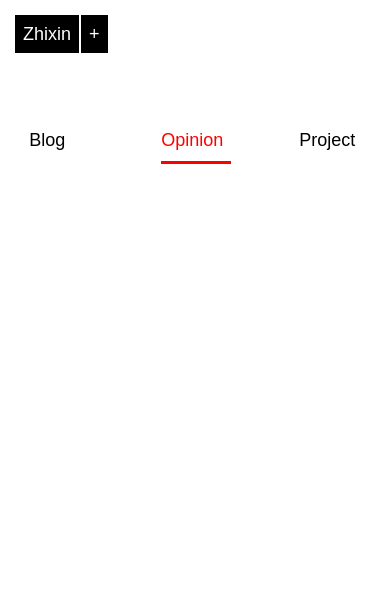
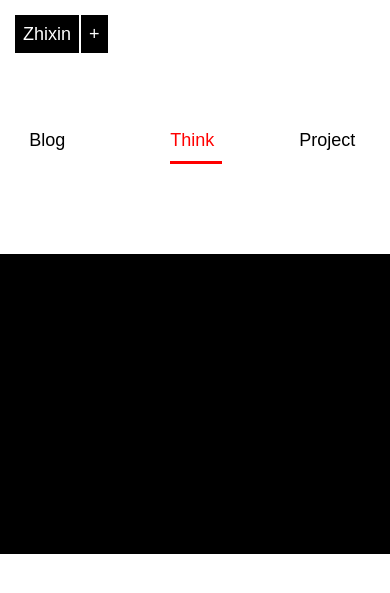
Before and after one commit to yishuihe/yishuihe.github.io, a Jekyll site: the page built from think/index.md, in a window 390 px wide. Shown: the top 593 px of the page. Built offline with Jekyll 4.4.1, drawn with Linux system fonts in a browser that asks for light colours; Markdown is read by kramdown in place of the engine named in the settings.

Commit message:
zhixin: change "opinion" to "think" - part2

```diff
--- a/_layouts/post.html
+++ b/_layouts/post.html
@@ -36,7 +36,7 @@
 
         <h2>Think</h2>
         <ul class="artical-list">
-        {% for post in site.categories.opinion%}
+        {% for post in site.categories.think%}
             <li><a href="{{ post.url }}">{{ post.title }}</a></li>
         {% endfor %}
         </ul>
--- a/css/default.css
+++ b/css/default.css
@@ -86,7 +86,7 @@
 .blog .aside{
     background-image:url(https://d233eq3e3p3cv0.cloudfront.net/max/1000/0*cF2i1ZosSP_UTJig.jpeg);
 }
-.opinion .aside{
+.Think .aside{
     background-image:url(https://dnqgz544uhbo8.cloudfront.net/_/fp/img/bestof/june-2013.CaUUbO2jIECgCmldhmxCCA.jpg);
 }
 .project .aside{
@@ -167,7 +167,7 @@
 
     .blog .aside,
     .project .aside,
-    .opinion .aside {display:none;background-image:none;}
+    .Think .aside {display:none;background-image:none;}
 }
 
 @media (max-width: 1020px){
--- a/think/index.md
+++ b/think/index.md
@@ -2,18 +2,18 @@
 layout: home
 ---
 
-<div class="index-content opinion">
+<div class="index-content think">
     <div class="section">
         <ul class="artical-cate">
             <li><a href="/"><span>Blog</span></a></li>
-            <li class="on" style="text-align:center"><a href="/opinion"><span>Opinion</span></a></li>
+            <li class="on" style="text-align:center"><a href="/think"><span>Think</span></a></li>
             <li style="text-align:right"><a href="/project"><span>Project</span></a></li>
         </ul>
 
         <div class="cate-bar"><span id="cateBar"></span></div>
 
         <ul class="artical-list">
-        {% for post in site.categories.opinion %}
+        {% for post in site.categories.think %}
             <li>
                 <h2>
                     <a href="{{ post.url }}">{{ post.title }}</a>
```
Also changed, not shown: _posts/think/template.md (+1 -1 lines), index.md (+1 -1 lines), project/index.md (+1 -1 lines).
